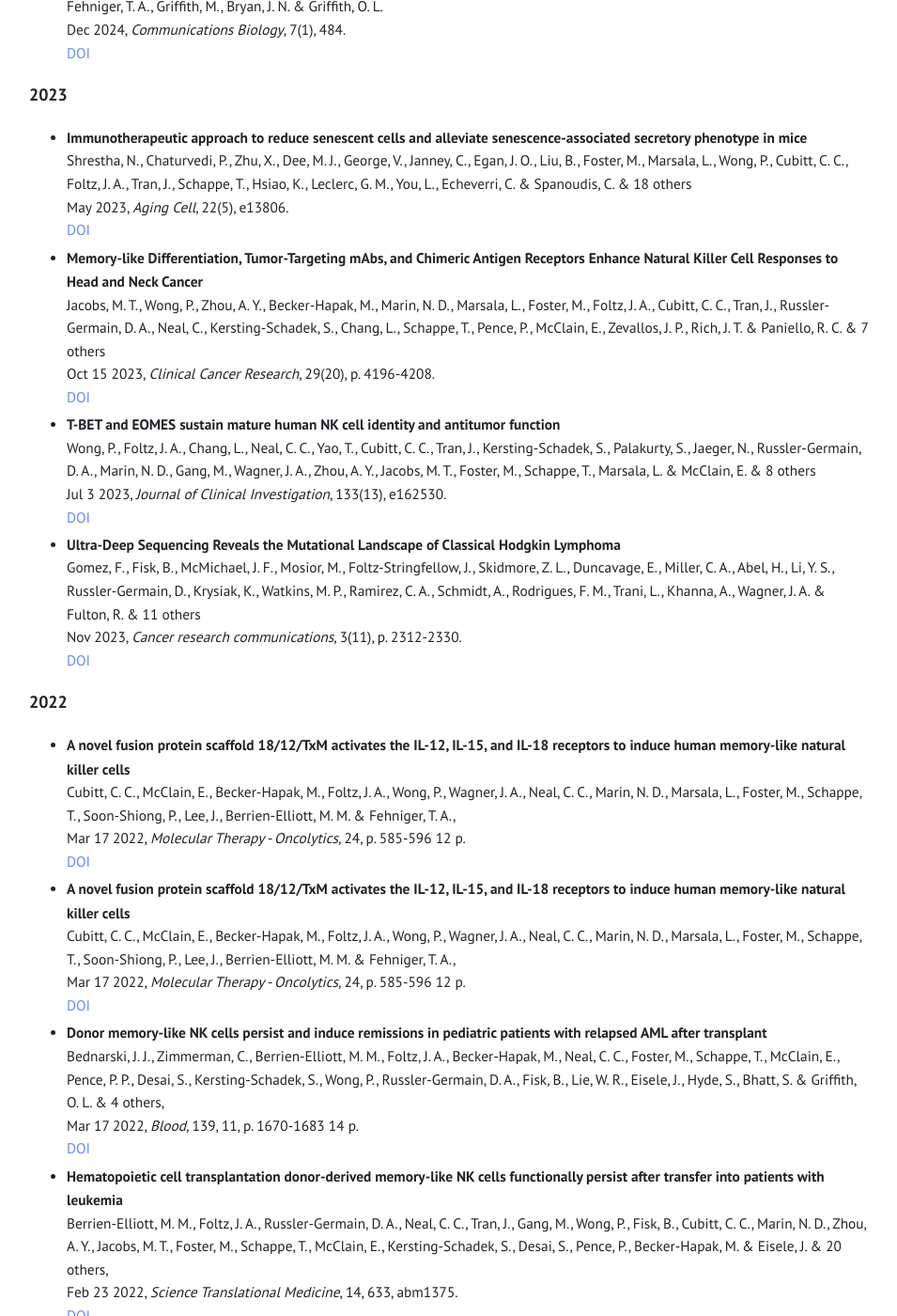
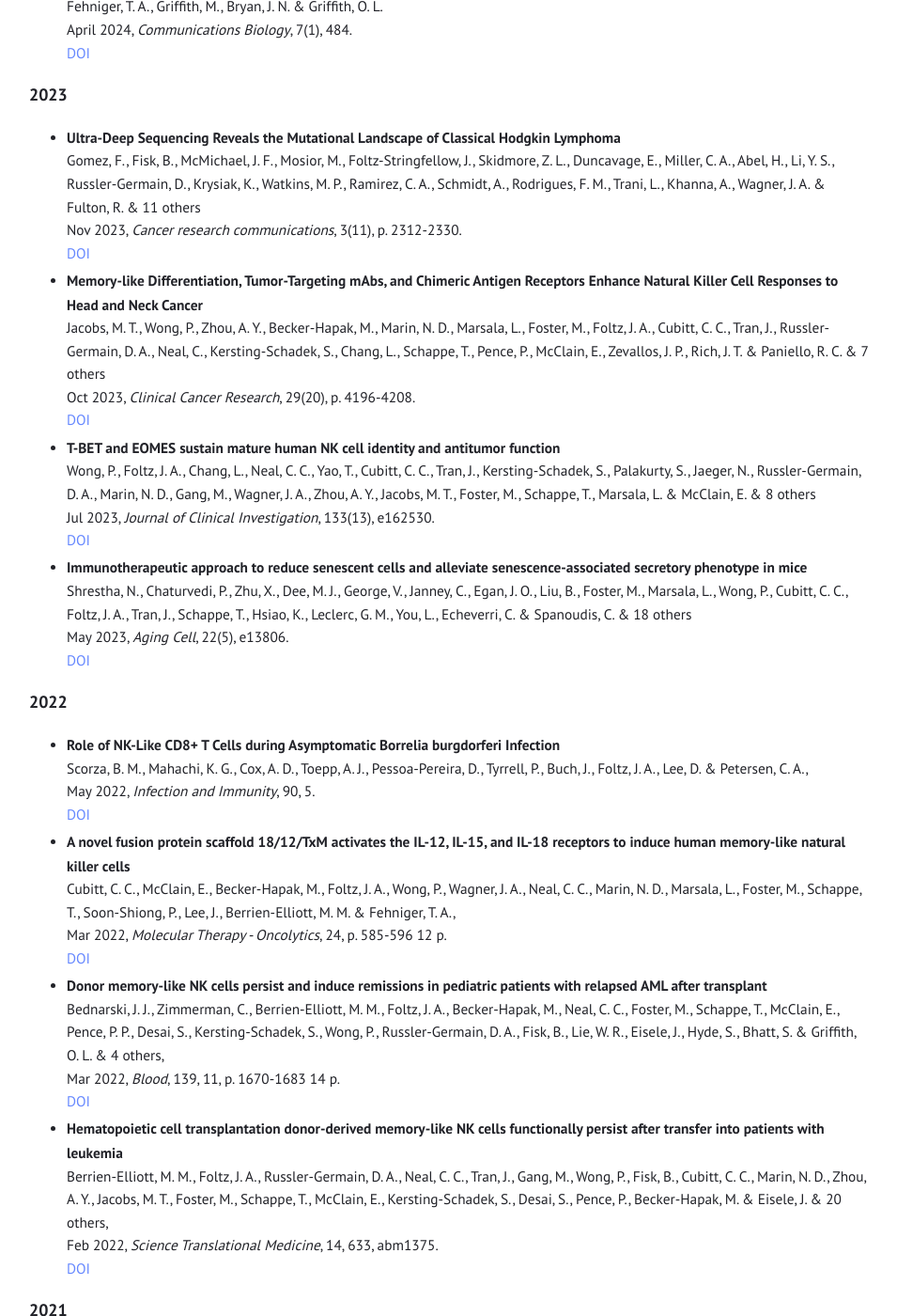
Before and after one commit to Foltz-Lab/Foltz-Lab.github.io, a Jekyll site: the page built from publications.html, in a window 1280 px wide and 1400 px high, scrolled down 847 px. Shown: the whole window at 94% size, without its empty margins (161-1116 px from the left). Built offline with Jekyll 4.4.1, drawn with Linux system fonts in a browser that asks for light colours; some of the changed lines change nothing that is shown; some of the changed text lies outside the part shown.

Commit message:
Update publications.html

```diff
--- a/publications.html
+++ b/publications.html
@@ -8,39 +8,41 @@
         <h3>2024</h3>
 <ul>
             <li>
-                <strong>Induced CD8α identifies human NK cells with enhanced proliferative fitness and modulates NK cell activation</strong>
+                <strong>Cytokines drive the formation of memory-like NK cell subsets via epigenetic rewiring and transcriptional regulation</strong>
                 <br>
-                Cubitt, C. C., Wong, P., Dorando, H. K., Foltz, J. A., Tran, J., Marsala, L., Marin, N. D., Foster, M., Schappe, T., Fatima, H., Becker-Hapak, M., Zhou, A. Y., Hwang, K., Jacobs, M. T., Russler-Germain, D. A., Mace, E. M., Berrien-Elliott, M. M., Payton, J. E., & Fehniger, T. A.,
+                Foltz, J. A., Tran, J., Wong, P., Fan, C., Schmidt, E., Fisk, B., Becker-Hapak, M., Russler-Germain, D. A., Johnson, J., Marin, N. D., & Cubitt, C. C.,
                 <br>
-                May 28 2024, <i>Journal of Clinical Investigation</i>, e173602.
+                Jun 2024, <i>Science Immunology</i>, 9(96), eadk4893.
                 <br>
-                <a href="https://doi.org/10.1172/JCI173602" target="_blank">DOI</a> | PMID: 38805302
+                <a href="https://doi.org/10.1126/sciimmunol.eadk4893" target="_blank">DOI</a>
             </li>
 <li>
                 <strong>Comprehensive characterization of the non-tumor microenvironment of relapsed/refractory large B-cell lymphoma identifies patients with greatest benefit from CD19 CAR T-cell therapy</strong>
                 <br>
                 Li, X., Singhal, K., Deng, Q., Chihara, D., Russler-Germain, D., Hussein, U., Foltz, J. A., Henderson, J., Wilson, A., Schmidt, E., & Nizamuddin, I.,
                 <br>
-                Jun 19 2024, <i>Blood Cancer Discovery</i>, 5(3_Supplement), PR06.
+                Jun 2024, <i>Blood Cancer Discovery</i>, 5(3_Supplement), PR06.
                 <br>
                 <a href="https://doi.org/10.1158/2589-2866.BCD-24-PR06" target="_blank">DOI</a>
             </li>
             <li>
-                <strong>Cytokines drive the formation of memory-like NK cell subsets via epigenetic rewiring and transcriptional regulation</strong>
+                <strong>Induced CD8α identifies human NK cells with enhanced proliferative fitness and modulates NK cell activation</strong>
                 <br>
-                Foltz, J. A., Tran, J., Wong, P., Fan, C., Schmidt, E., Fisk, B., Becker-Hapak, M., Russler-Germain, D. A., Johnson, J., Marin, N. D., & Cubitt, C. C.,
+                Cubitt, C. C., Wong, P., Dorando, H. K., Foltz, J. A., Tran, J., Marsala, L., Marin, N. D., Foster, M., Schappe, T., Fatima, H., Becker-Hapak, M., Zhou, A. Y., Hwang, K., Jacobs, M. T., Russler-Germain, D. A., Mace, E. M., Berrien-Elliott, M. M., Payton, J. E., & Fehniger, T. A.,
                 <br>
-                Jun 28 2024, <i>Science Immunology</i>, 9(96), eadk4893.
+                May 2024, <i>Journal of Clinical Investigation</i>, e173602.
                 <br>
-                <a href="https://doi.org/10.1126/sciimmunol.eadk4893" target="_blank">DOI</a>
+                <a href="https://doi.org/10.1172/JCI173602" target="_blank">DOI</a> | PMID: 38805302
             </li>
+
+
 
     <li>
         <strong>Memory-like differentiation enhances NK cell responses against colorectal cancer</strong>
         <br>
         Marin, N. D., Becker-Hapak, M., Song, W. M., Alayo, Q. A., Marsala, L., Sonnek, N., Berrien-Elliott, M. M., Foster, M., Foltz, J. A., Tran, J., Wong, P., Cubitt, C. C., Pence, P., Hwang, K., Zhou, A. Y., Jacobs, M. T., Schappe, T., Russler-Germain, D. A., Fields, R. C. & Ciorba, M. A. & 1 others
         <br>
-        2024, <i>OncoImmunology</i>, 13(1), 2348254.
+        May 2024, <i>OncoImmunology</i>, 13(1), 2348254.
         <br>
         <a href="https://doi.org/10.1080/2162402X.2024.2348254" target="_blank">DOI</a>
     </li>
@@ -49,7 +51,7 @@
         <br>
         Hoang, M. H., Skidmore, Z. L., Rindt, H., Chu, S., Fisk, B., Foltz, J. A., Fronick, C., Fulton, R., Zhou, M., Bivens, N. J., Reinero, C. N., Fehniger, T. A., Griffith, M., Bryan, J. N. & Griffith, O. L.
         <br>
-        Dec 2024, <i>Communications Biology</i>, 7(1), 484.
+        April 2024, <i>Communications Biology</i>, 7(1), 484.
         <br>
         <a href="https://doi.org/10.1038/s42003-024-00588-2" target="_blank">DOI</a>
     </li>
@@ -60,6 +62,33 @@
   <div class="year-section">
        <h3>2023</h3>
        <ul>
+<li>
+        <strong>Ultra-Deep Sequencing Reveals the Mutational Landscape of Classical Hodgkin Lymphoma</strong>
+        <br>
+        Gomez, F., Fisk, B., McMichael, J. F., Mosior, M., Foltz-Stringfellow, J., Skidmore, Z. L., Duncavage, E., Miller, C. A., Abel, H., Li, Y. S., Russler-Germain, D., Krysiak, K., Watkins, M. P., Ramirez, C. A., Schmidt, A., Rodrigues, F. M., Trani, L., Khanna, A., Wagner, J. A. & Fulton, R. & 11 others
+        <br>
+        Nov 2023, <i>Cancer research communications</i>, 3(11), p. 2312-2330.
+        <br>
+        <a href="https://doi.org/10.1158/2577-8309.CRC-23-0512" target="_blank">DOI</a>
+    </li>
+    <li>
+        <strong>Memory-like Differentiation, Tumor-Targeting mAbs, and Chimeric Antigen Receptors Enhance Natural Killer Cell Responses to Head and Neck Cancer</strong>
+        <br>
+        Jacobs, M. T., Wong, P., Zhou, A. Y., Becker-Hapak, M., Marin, N. D., Marsala, L., Foster, M., Foltz, J. A., Cubitt, C. C., Tran, J., Russler-Germain, D. A., Neal, C., Kersting-Schadek, S., Chang, L., Schappe, T., Pence, P., McClain, E., Zevallos, J. P., Rich, J. T. & Paniello, R. C. & 7 others
+        <br>
+        Oct 2023, <i>Clinical Cancer Research</i>, 29(20), p. 4196-4208.
+        <br>
+        <a href="https://doi.org/10.1158/1078-0432.CCR-23-0556" target="_blank">DOI</a>
+    </li>
+<li>
+        <strong>T-BET and EOMES sustain mature human NK cell identity and antitumor function</strong>
+        <br>
+        Wong, P., Foltz, J. A., Chang, L., Neal, C. C., Yao, T., Cubitt, C. C., Tran, J., Kersting-Schadek, S., Palakurty, S., Jaeger, N., Russler-Germain, D. A., Marin, N. D., Gang, M., Wagner, J. A., Zhou, A. Y., Jacobs, M. T., Foster, M., Schappe, T., Marsala, L. & McClain, E. & 8 others
+        <br>
+        Jul 2023, <i>Journal of Clinical Investigation</i>, 133(13), e162530.
+        <br>
+        <a href="https://doi.org/10.1172/JCI162530" target="_blank">DOI</a>
+    </li>
 
     <li>
         <strong>Immunotherapeutic approach to reduce senescent cells and alleviate senescence-associated secretory phenotype in mice</strong>
@@ -70,33 +99,9 @@
         <br>
         <a href="https://doi.org/10.1111/acel.13806" target="_blank">DOI</a>
     </li>
-    <li>
-        <strong>Memory-like Differentiation, Tumor-Targeting mAbs, and Chimeric Antigen Receptors Enhance Natural Killer Cell Responses to Head and Neck Cancer</strong>
-        <br>
-        Jacobs, M. T., Wong, P., Zhou, A. Y., Becker-Hapak, M., Marin, N. D., Marsala, L., Foster, M., Foltz, J. A., Cubitt, C. C., Tran, J., Russler-Germain, D. A., Neal, C., Kersting-Schadek, S., Chang, L., Schappe, T., Pence, P., McClain, E., Zevallos, J. P., Rich, J. T. & Paniello, R. C. & 7 others
-        <br>
-        Oct 15 2023, <i>Clinical Cancer Research</i>, 29(20), p. 4196-4208.
-        <br>
-        <a href="https://doi.org/10.1158/1078-0432.CCR-23-0556" target="_blank">DOI</a>
-    </li>
-    <li>
-        <strong>T-BET and EOMES sustain mature human NK cell identity and antitumor function</strong>
-        <br>
-        Wong, P., Foltz, J. A., Chang, L., Neal, C. C., Yao, T., Cubitt, C. C., Tran, J., Kersting-Schadek, S., Palakurty, S., Jaeger, N., Russler-Germain, D. A., Marin, N. D., Gang, M., Wagner, J. A., Zhou, A. Y., Jacobs, M. T., Foster, M., Schappe, T., Marsala, L. & McClain, E. & 8 others
-        <br>
-        Jul 3 2023, <i>Journal of Clinical Investigation</i>, 133(13), e162530.
-        <br>
-        <a href="https://doi.org/10.1172/JCI162530" target="_blank">DOI</a>
-    </li>
-    <li>
-        <strong>Ultra-Deep Sequencing Reveals the Mutational Landscape of Classical Hodgkin Lymphoma</strong>
-        <br>
-        Gomez, F., Fisk, B., McMichael, J. F., Mosior, M., Foltz-Stringfellow, J., Skidmore, Z. L., Duncavage, E., Miller, C. A., Abel, H., Li, Y. S., Russler-Germain, D., Krysiak, K., Watkins, M. P., Ramirez, C. A., Schmidt, A., Rodrigues, F. M., Trani, L., Khanna, A., Wagner, J. A. & Fulton, R. & 11 others
-        <br>
-        Nov 2023, <i>Cancer research communications</i>, 3(11), p. 2312-2330.
-        <br>
-        <a href="https://doi.org/10.1158/2577-8309.CRC-23-0512" target="_blank">DOI</a>
-    </li>
+
+
+
  </ul>
   </div>
 
@@ -104,42 +109,6 @@
   <div class="year-section">
        <h3>2022</h3>
        <ul>
-    <li>
-        <strong>A novel fusion protein scaffold 18/12/TxM activates the IL-12, IL-15, and IL-18 receptors to induce human memory-like natural killer cells</strong>
-        <br>
-        Cubitt, C. C., McClain, E., Becker-Hapak, M., Foltz, J. A., Wong, P., Wagner, J. A., Neal, C. C., Marin, N. D., Marsala, L., Foster, M., Schappe, T., Soon-Shiong, P., Lee, J., Berrien-Elliott, M. M. & Fehniger, T. A.,
-        <br>
-        Mar 17 2022, <i>Molecular Therapy - Oncolytics</i>, 24, p. 585-596 12 p.
-        <br>
-        <a href="https://doi.org/10.1016/j.omto.2022.02.009" target="_blank">DOI</a>
-    </li>
-    <li>
-        <strong>A novel fusion protein scaffold 18/12/TxM activates the IL-12, IL-15, and IL-18 receptors to induce human memory-like natural killer cells</strong>
-        <br>
-        Cubitt, C. C., McClain, E., Becker-Hapak, M., Foltz, J. A., Wong, P., Wagner, J. A., Neal, C. C., Marin, N. D., Marsala, L., Foster, M., Schappe, T., Soon-Shiong, P., Lee, J., Berrien-Elliott, M. M. & Fehniger, T. A.,
-        <br>
-        Mar 17 2022, <i>Molecular Therapy - Oncolytics</i>, 24, p. 585-596 12 p.
-        <br>
-        <a href="https://doi.org/10.1016/j.omto.2022.02.009" target="_blank">DOI</a>
-    </li>
-    <li>
-        <strong>Donor memory-like NK cells persist and induce remissions in pediatric patients with relapsed AML after transplant</strong>
-        <br>
-        Bednarski, J. J., Zimmerman, C., Berrien-Elliott, M. M., Foltz, J. A., Becker-Hapak, M., Neal, C. C., Foster, M., Schappe, T., McClain, E., Pence, P. P., Desai, S., Kersting-Schadek, S., Wong, P., Russler-Germain, D. A., Fisk, B., Lie, W. R., Eisele, J., Hyde, S., Bhatt, S. & Griffith, O. L. & 4 others,
-        <br>
-        Mar 17 2022, <i>Blood</i>, 139, 11, p. 1670-1683 14 p.
-        <br>
-        <a href="https://doi.org/10.1016/j.omto.2022.02.009" target="_blank">DOI</a>
-    </li>
-    <li>
-        <strong>Hematopoietic cell transplantation donor-derived memory-like NK cells functionally persist after transfer into patients with leukemia</strong>
-        <br>
-        Berrien-Elliott, M. M., Foltz, J. A., Russler-Germain, D. A., Neal, C. C., Tran, J., Gang, M., Wong, P., Fisk, B., Cubitt, C. C., Marin, N. D., Zhou, A. Y., Jacobs, M. T., Foster, M., Schappe, T., McClain, E., Kersting-Schadek, S., Desai, S., Pence, P., Becker-Hapak, M. & Eisele, J. & 20 others,
-        <br>
-        Feb 23 2022, <i>Science Translational Medicine</i>, 14, 633, abm1375.
-        <br>
-        <a href="https://doi.org/10.1016/j.omto.2022.02.009" target="_blank">DOI</a>
-    </li>
     <li>
         <strong>Role of NK-Like CD8+ T Cells during Asymptomatic Borrelia burgdorferi Infection</strong>
         <br>
@@ -149,6 +118,34 @@
         <br>
         <a href="https://doi.org/10.1016/j.omto.2022.02.009" target="_blank">DOI</a>
     </li>
+    <li>
+        <strong>A novel fusion protein scaffold 18/12/TxM activates the IL-12, IL-15, and IL-18 receptors to induce human memory-like natural killer cells</strong>
+        <br>
+        Cubitt, C. C., McClain, E., Becker-Hapak, M., Foltz, J. A., Wong, P., Wagner, J. A., Neal, C. C., Marin, N. D., Marsala, L., Foster, M., Schappe, T., Soon-Shiong, P., Lee, J., Berrien-Elliott, M. M. & Fehniger, T. A.,
+        <br>
+        Mar 2022, <i>Molecular Therapy - Oncolytics</i>, 24, p. 585-596 12 p.
+        <br>
+        <a href="https://doi.org/10.1016/j.omto.2022.02.009" target="_blank">DOI</a>
+    </li>
+    <li>
+        <strong>Donor memory-like NK cells persist and induce remissions in pediatric patients with relapsed AML after transplant</strong>
+        <br>
+        Bednarski, J. J., Zimmerman, C., Berrien-Elliott, M. M., Foltz, J. A., Becker-Hapak, M., Neal, C. C., Foster, M., Schappe, T., McClain, E., Pence, P. P., Desai, S., Kersting-Schadek, S., Wong, P., Russler-Germain, D. A., Fisk, B., Lie, W. R., Eisele, J., Hyde, S., Bhatt, S. & Griffith, O. L. & 4 others,
+        <br>
+        Mar 2022, <i>Blood</i>, 139, 11, p. 1670-1683 14 p.
+        <br>
+        <a href="https://doi.org/10.1016/j.omto.2022.02.009" target="_blank">DOI</a>
+    </li>
+    <li>
+        <strong>Hematopoietic cell transplantation donor-derived memory-like NK cells functionally persist after transfer into patients with leukemia</strong>
+        <br>
+        Berrien-Elliott, M. M., Foltz, J. A., Russler-Germain, D. A., Neal, C. C., Tran, J., Gang, M., Wong, P., Fisk, B., Cubitt, C. C., Marin, N. D., Zhou, A. Y., Jacobs, M. T., Foster, M., Schappe, T., McClain, E., Kersting-Schadek, S., Desai, S., Pence, P., Becker-Hapak, M. & Eisele, J. & 20 others,
+        <br>
+        Feb 2022, <i>Science Translational Medicine</i>, 14, 633, abm1375.
+        <br>
+        <a href="https://doi.org/10.1016/j.omto.2022.02.009" target="_blank">DOI</a>
+    </li>
+
  </ul>
   </div>
 
@@ -161,7 +158,7 @@
         <br>
         Trikha, P., Moseman, J. E., Thakkar, A., Campbell, A. R., Elmas, E., Foltz, J. A., Chakravarti, N., Fitch, J. R., Mardis, E. R. & Lee, D. A.,
         <br>
-        Nov 23 2021, <i>Blood Advances</i>, 5, 22, p. 4605-4618 14 p.
+        Nov 2021, <i>Blood Advances</i>, 5, 22, p. 4605-4618 14 p.
         <br>
         <a href="https://doi.org/10.1016/j.omto.2022.02.009" target="_blank">DOI</a>
     </li>
@@ -170,7 +167,7 @@
         <br>
         Marin, N. D., Krasnick, B. A., Becker-Hapak, M., Conant, L., Goedegebuure, S. P., Berrien-Elliott, M. M., Robbins, K. J., Foltz, J. A., Foster, M., Wong, P., Cubitt, C. C., Tran, J., Wetzel, C. B., Jacobs, M., Zhou, A. Y., Russler-Germain, D., Marsala, L., Schappe, T., Fields, R. C. & Fehniger, T. A.,
         <br>
-        Sep 1 2021, <i>Clinical Cancer Research</i>, 27, 17, p. 4859-4869 11 p.
+        Sep 2021, <i>Clinical Cancer Research</i>, 27, 17, p. 4859-4869 11 p.
         <br>
         <a href="https://doi.org/10.1016/j.omto.2022.02.009" target="_blank">DOI</a>
     </li>
@@ -191,14 +188,15 @@
        <h3>2020</h3>
        <ul>
 <li>
-        <strong>Blood and tissue biomarker analysis in dogs with osteosarcoma treated with palliative radiation and intra-tumoral autologous natural killer cell transfer</strong>
+        <strong>Multidimensional analyses of donor memory-like NK cells reveal new associations with response after adoptive immunotherapy for leukemia</strong>
         <br>
-        Judge, S. J., Yanagisawa, M., Sturgill, I. R., Bateni, S. B., Gingrich, A. A., Foltz, J. A., Lee, D. A., Modiano, J. F., Monjazeb, A. M., Culp, W. T. N., Rebhun, R. B., Murphy, W. J., Kent, M. S. & Canter, R. J.,
+        Berrien-Elliott, M. M., Cashen, A. F., Cubitt, C. C., Neal, C. C., Wong, P., Wagner, J. A., Foster, M., Schappe, T., Desai, S., McClain, E., Becker-Hapak, M., Foltz, J. A., Cooper, M. L., Jaeger, N., Srivatsan, S. N., Gao, F., Romee, R., Abboud, C. N., Uy, G. L. & Westervelt, P. & 6 others,
         <br>
-        Feb 1 2020, <i>PloS one</i>, 15, 2, e0224775.
+        Dec 2020, <i>Cancer Discovery</i>, 10, 12, p. 1854-1872 19 p.
         <br>
-        <a href="https://doi.org/10.1371/journal.pone.0224775" target="_blank">DOI</a>
+        <a href="https://doi.org/10.1158/2159-8290.CD-20-0638" target="_blank">DOI</a>
     </li>
+
     <li>
         <strong>Evaluation of serum-free media formulations in feeder cell–stimulated expansion of natural killer cells</strong>
         <br>
@@ -208,23 +206,24 @@
         <br>
         <a href="https://doi.org/10.1016/j.jcyt.2020.03.007" target="_blank">DOI</a>
     </li>
-    <li>
-        <strong>Multidimensional analyses of donor memory-like NK cells reveal new associations with response after adoptive immunotherapy for leukemia</strong>
-        <br>
-        Berrien-Elliott, M. M., Cashen, A. F., Cubitt, C. C., Neal, C. C., Wong, P., Wagner, J. A., Foster, M., Schappe, T., Desai, S., McClain, E., Becker-Hapak, M., Foltz, J. A., Cooper, M. L., Jaeger, N., Srivatsan, S. N., Gao, F., Romee, R., Abboud, C. N., Uy, G. L. & Westervelt, P. & 6 others,
-        <br>
-        Dec 2020, <i>Cancer Discovery</i>, 10, 12, p. 1854-1872 19 p.
-        <br>
-        <a href="https://doi.org/10.1158/2159-8290.CD-20-0638" target="_blank">DOI</a>
-    </li>
+
     <li>
         <strong>Stage-Specific Requirement for Eomes in Mature NK Cell Homeostasis and Cytotoxicity</strong>
         <br>
         Wagner, J. A., Wong, P., Schappe, T., Berrien-Elliott, M. M., Cubitt, C., Jaeger, N., Lee, M., Keppel, C. R., Marin, N. D., Foltz, J. A., Marsala, L., Neal, C. C., Sullivan, R. P., Schneider, S. E., Keppel, M. P., Saucier, N., Cooper, M. A. & Fehniger, T. A.,
         <br>
-        Jun 2 2020, <i>Cell Reports</i>, 31, 9, 107720.
+        Jun 2020, <i>Cell Reports</i>, 31, 9, 107720.
         <br>
         <a href="https://doi.org/10.1016/j.celrep.2020.107720" target="_blank">DOI</a>
+    </li>
+<li>
+        <strong>Blood and tissue biomarker analysis in dogs with osteosarcoma treated with palliative radiation and intra-tumoral autologous natural killer cell transfer</strong>
+        <br>
+        Judge, S. J., Yanagisawa, M., Sturgill, I. R., Bateni, S. B., Gingrich, A. A., Foltz, J. A., Lee, D. A., Modiano, J. F., Monjazeb, A. M., Culp, W. T. N., Rebhun, R. B., Murphy, W. J., Kent, M. S. & Canter, R. J.,
+        <br>
+        Feb 2020, <i>PloS one</i>, 15, 2, e0224775.
+        <br>
+        <a href="https://doi.org/10.1371/journal.pone.0224775" target="_blank">DOI</a>
     </li>
  </ul>
   </div>
@@ -250,11 +249,20 @@
        <h3>2018</h3>
        <ul>
 <li>
+        <strong>Tgfβ imprinting during activation promotes natural killer cell cytokine hypersecretion</strong>
+        <br>
+        Foltz, J. A., Moseman, J. E., Thakkar, A., Chakravarti, N. & Lee, D. A.,
+        <br>
+        Nov 2018, <i>Cancers</i>, 10, 11, 423.
+        <br>
+        <a href="https://doi.org/10.3390/cancers10110423" target="_blank">DOI</a>
+    </li>
+    <li>
         <strong>Generation of knock-out primary and expanded human NK cells using Cas9 ribonucleoproteins</strong>
         <br>
         Kararoudi, M. N., Dolatshad, H., Trikha, P., Hussain, S. R. A., Elmas, E., Foltz, J. A., Moseman, J. E., Thakkar, A., Nakkula, R. J., Lamb, M., Chakravarti, N., McLaughlin, K. J. & Lee, D. A.,
         <br>
-        Jun 14 2018, <i>Journal of Visualized Experiments</i>, 2018, 136, e58237.
+        Jun 2018, <i>Journal of Visualized Experiments</i>, 2018, 136, e58237.
         <br>
         <a href="https://doi.org/10.3791/58237" target="_blank">DOI</a>
     </li>
@@ -263,19 +271,11 @@
         <br>
         Foltz, J. A., Miller, J. S. & Lee, D. A.,
         <br>
-        Apr 13 2018, Immunotherapy in Translational Cancer Research. Wiley Blackwell, p. 215-227 13 p.
+        Apr 2018, Immunotherapy in Translational Cancer Research. Wiley Blackwell, p. 215-227 13 p.
         <br>
         <a href="https://doi.org/10.1002/9781118907401.ch15" target="_blank">DOI</a>
     </li>
-    <li>
-        <strong>Tgfβ imprinting during activation promotes natural killer cell cytokine hypersecretion</strong>
-        <br>
-        Foltz, J. A., Moseman, J. E., Thakkar, A., Chakravarti, N. & Lee, D. A.,
-        <br>
-        Nov 5 2018, <i>Cancers</i>, 10, 11, 423.
-        <br>
-        <a href="https://doi.org/10.3390/cancers10110423" target="_blank">DOI</a>
-    </li>
+
  </ul>
   </div>
 
```
Lines whose indentation alone changed are shown as unchanged.
